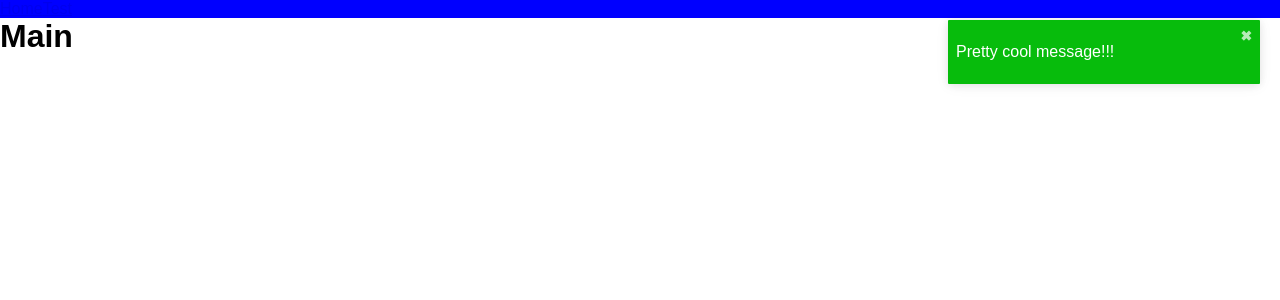
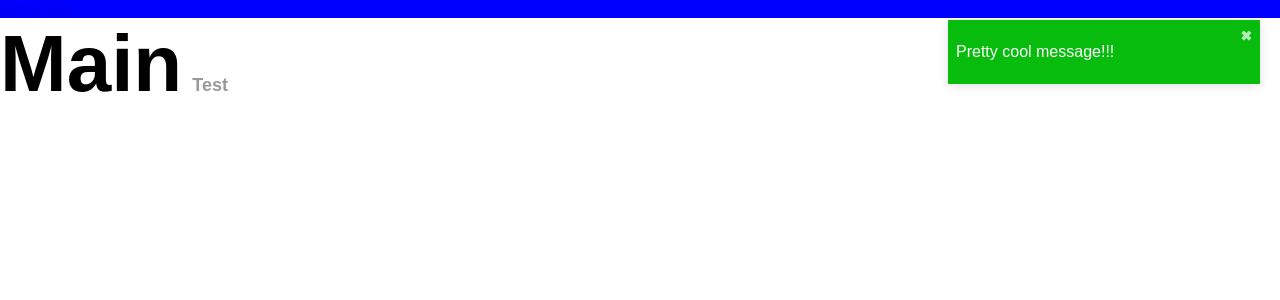
Before and after one commit to leticiabarbosasilva94/BASE-REACT, a React (Create React App) app: page / in a window 1280 px wide. Shown: the top 300 px of the page. Built offline with nearby package versions, Linux system fonts and the light colour scheme; the HTML template or start-up script is replaced by a standard one.

Commit message:
Added 404 page

```diff
--- a/src/pages/Main/index.js
+++ b/src/pages/Main/index.js
@@ -1,6 +1,8 @@
 import React from 'react';
 import { useDispatch } from 'react-redux';
 import { toast } from 'react-toastify';
+
+import { Title } from './styled';
 
 // Saga
 import * as exampleRequest from '../../store/modules/exampleModule/actions';
@@ -13,5 +15,10 @@ export default function Main() {
   }, [dispatch]);
 
   toast.success('Pretty cool message!!!');
-  return <h1>Main</h1>;
+  return (
+    <Title>
+      Main
+      <small>Test</small>
+    </Title>
+  );
 }
--- /dev/null
+++ b/src/pages/Main/styled.js
@@ -0,0 +1,11 @@
+import styled from 'styled-components';
+
+export const Title = styled.h1`
+  font-size: 80px;
+
+  small {
+    font-size: 18px;
+    margin-left: 10px;
+    color: #999;
+  }
+`;
--- /dev/null
+++ b/src/pages/Page404/index.js
@@ -0,0 +1,11 @@
+import React from 'react';
+import { Main } from './styled';
+
+export default function Page404() {
+  return (
+    <Main>
+      <h1>404</h1>
+      <p>The page you&apos;re looking for does not exist.</p>
+    </Main>
+  );
+}
--- /dev/null
+++ b/src/pages/Page404/styled.js
@@ -0,0 +1,19 @@
+import styled from 'styled-components';
+
+export const Main = styled.main`
+  display: flex;
+  flex-direction: column;
+  align-items: center;
+  justify-content: center;
+  min-height: 300px;
+  padding: 20px;
+  text-align: center;
+
+  h1 {
+    font-size: 100px;
+  }
+
+  p {
+    font-size: 24px;
+  }
+`;
--- a/src/routes/index.js
+++ b/src/routes/index.js
@@ -1,11 +1,14 @@
 import React from 'react';
 import { Switch, Route } from 'react-router-dom';
+
 import Main from '../pages/Main';
+import Page404 from '../pages/Page404';
 
 export default function Routes() {
   return (
     <Switch>
       <Route exact path="/" component={Main} />
+      <Route path="*" component={Page404} />
     </Switch>
   );
 }
--- a/src/styles/GlobalStyles.js
+++ b/src/styles/GlobalStyles.js
@@ -14,6 +14,6 @@ export default createGlobalStyle`
   }
 
   html, body, #root {
-    min-height: 100%;
+    height: 100%;
   }
 `;
```
